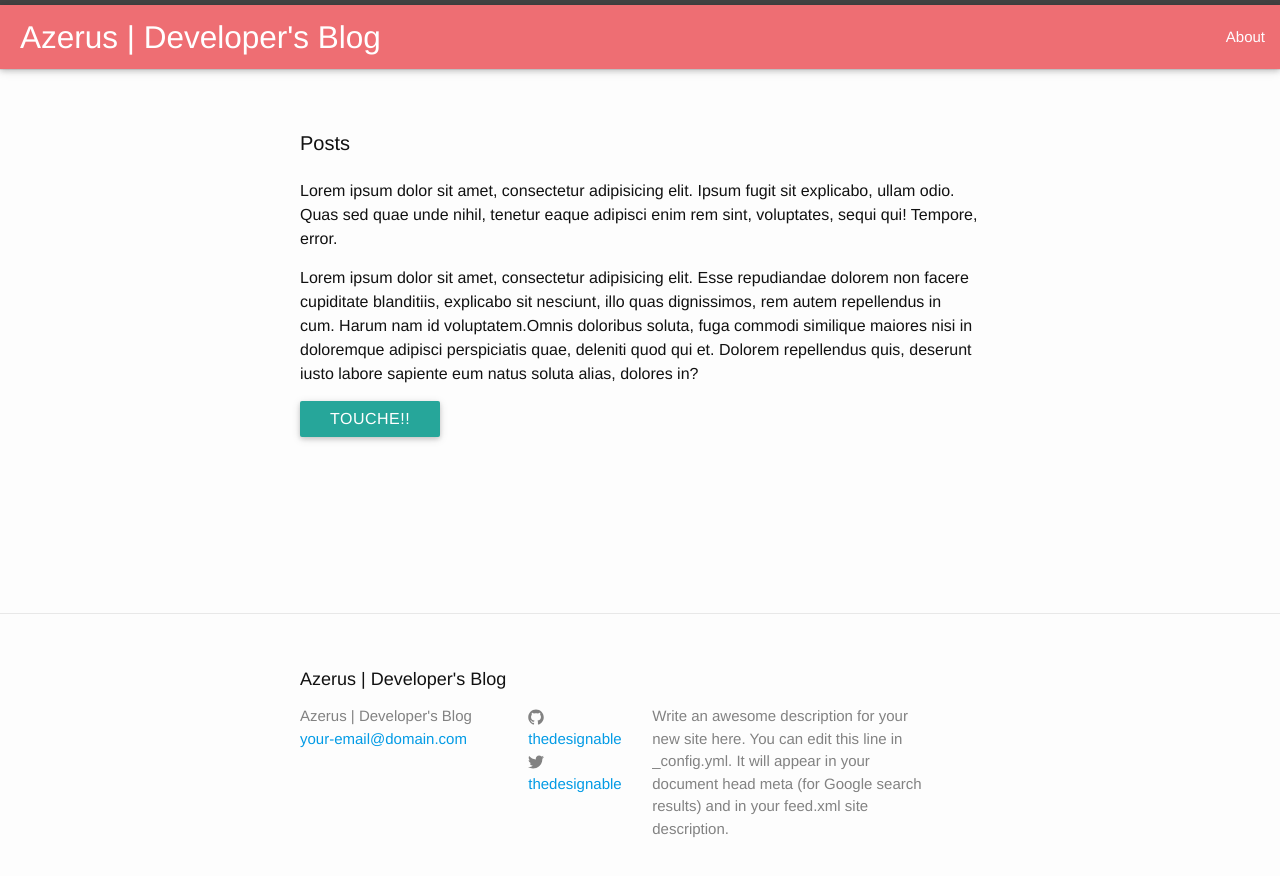
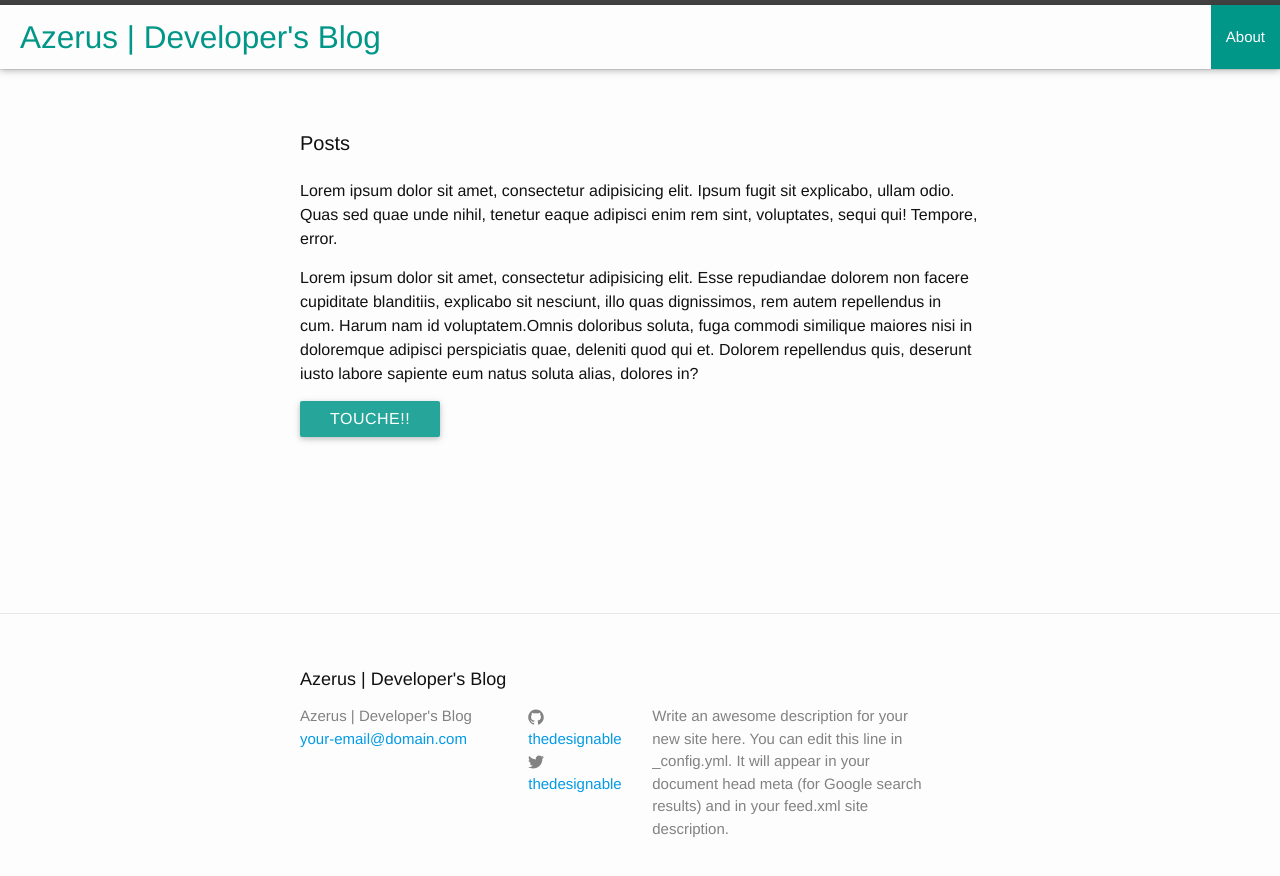
Before and after one commit to aidataguy/thedesignable_azerus, a Jekyll site: the page built from index.html, in a window 1280 px wide. Shown: the top 876 px of the page. Built offline with Jekyll 4.4.1, drawn with Linux system fonts in a browser that asks for light colours.

Commit message:
Fixed navbar issues and changed the codes

```diff
--- a/_includes/header.html
+++ b/_includes/header.html
@@ -1,12 +1,12 @@
 <header class="site-header">
 
   <div class="nav-wrapper">
-    <nav>
+    <nav class = "transparent">
     <a class="brand-logo" href="{{ site.baseurl }}/">{{ site.title }}</a>
     <ul class="right">
         {% for page in site.pages %}
           {% if page.title %}
-          <li><a class="page-link" href="{{ page.url | prepend: site.baseurl }}">{{ page.title }}</a></li>
+          <li><a class="page-link teal" href="{{ page.url | prepend: site.baseurl }}">{{ page.title }}</a></li>
           {% endif %}
         {% endfor %}
         </ul>
--- a/_sass/_layout.scss
+++ b/_sass/_layout.scss
@@ -12,6 +12,8 @@
 
 nav .brand-logo {
     padding-left: 20px !important;
+    color: #009688 !important;
+    text-decoration: none;
     }
 
 a.page-link{
```
